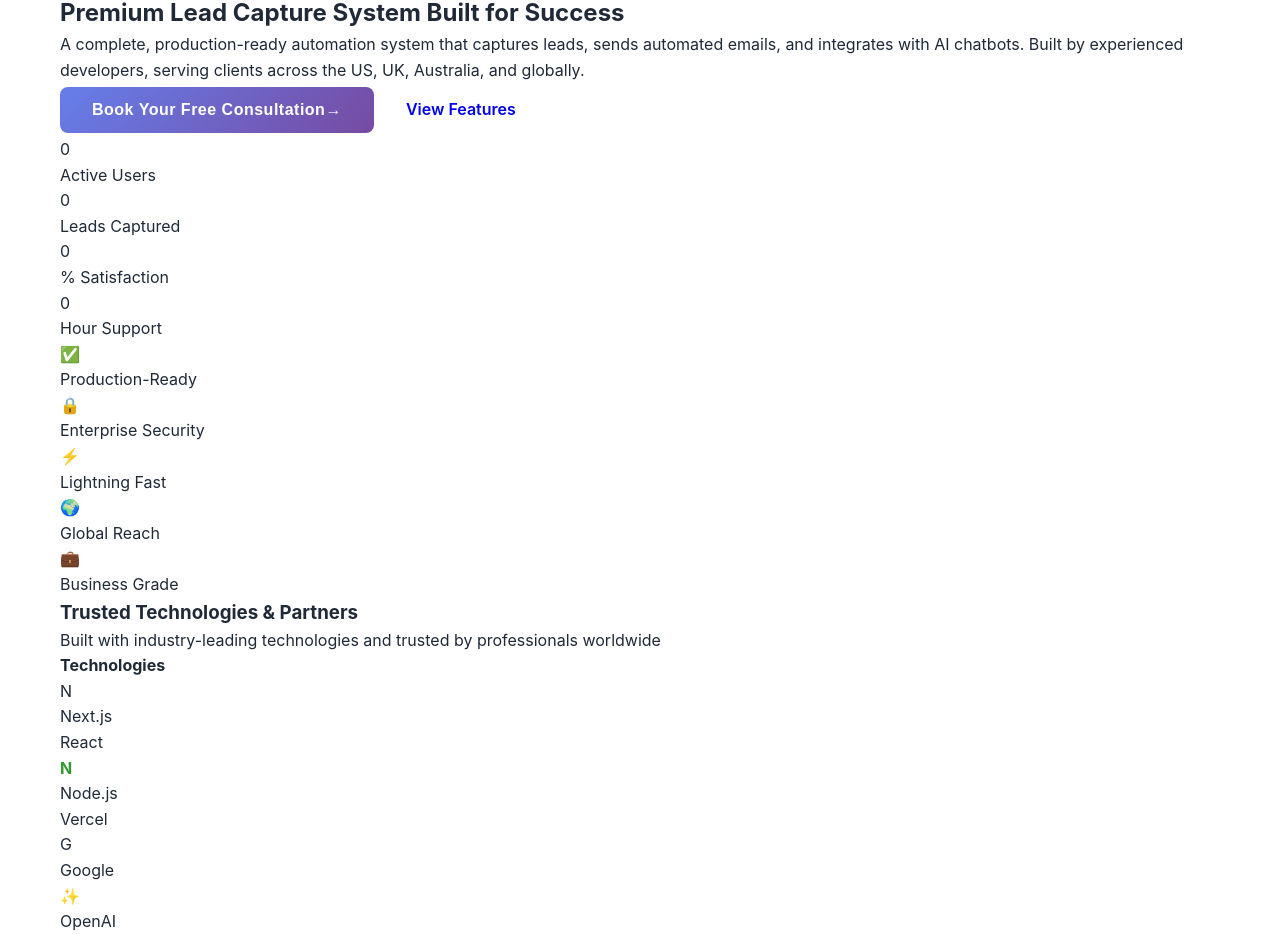
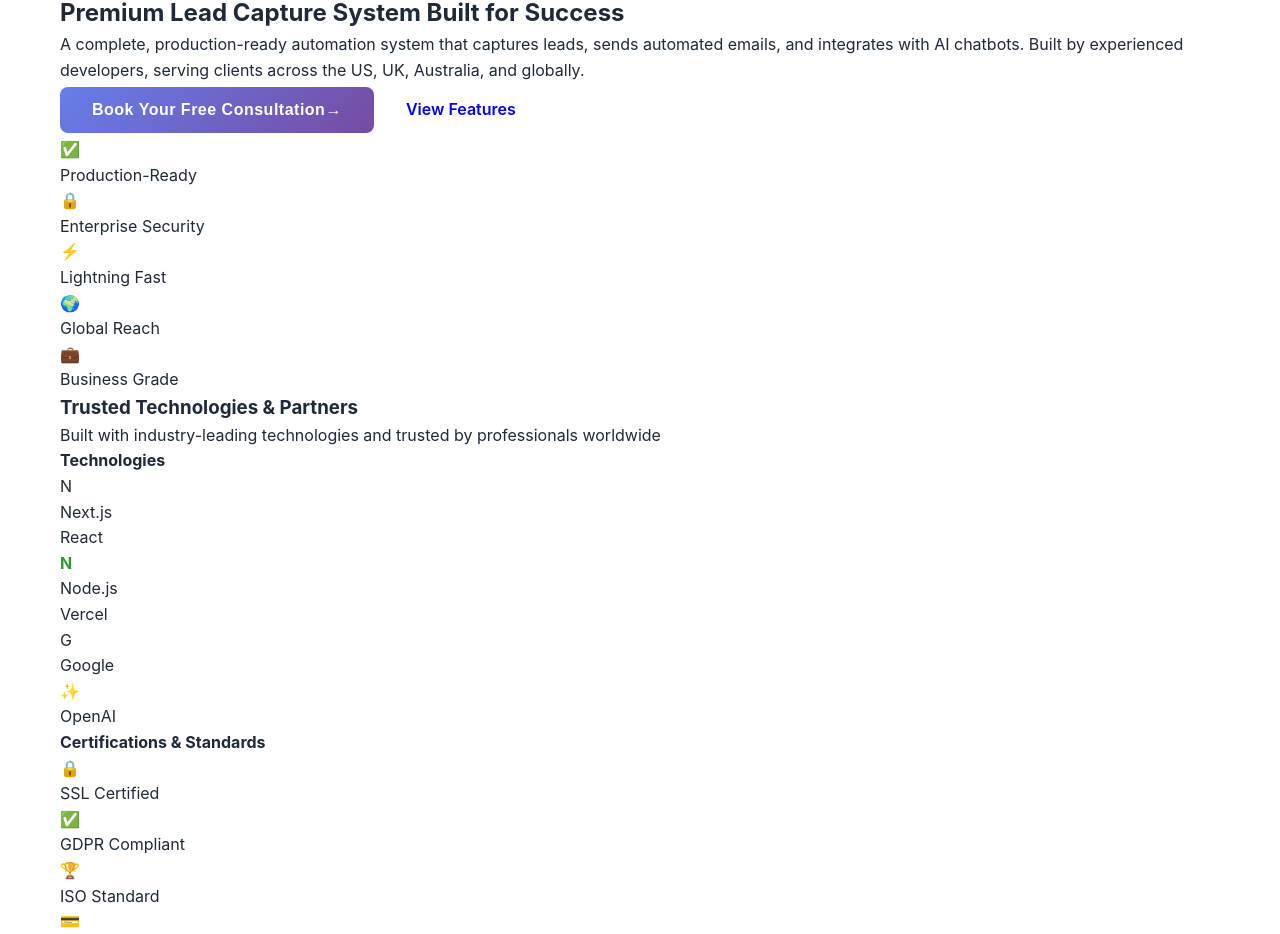
Before and after one commit to pramana15co-stack/Automated-lead-capture, a React (Create React App) app in the folder client/: page / in a window 1280 px wide. Shown: the part 1271-2205 px from the top of the page. Built offline with nearby package versions, Linux system fonts and the light colour scheme; no server answers.

Commit message:
Remove Active Users stats section and 0000 display from landing page

```diff
--- a/client/src/components/LandingPage.js
+++ b/client/src/components/LandingPage.js
@@ -15,7 +15,6 @@ import LogoSection from './LogoSection';
  */
 const LandingPage = () => {
   const [isVisible, setIsVisible] = useState(false);
-  const [statsVisible, setStatsVisible] = useState(false);
 
   useEffect(() => {
     setIsVisible(true);
@@ -81,24 +80,6 @@ const LandingPage = () => {
               <a href="#features" className="btn btn-secondary btn-large">
                 View Features
               </a>
-            </div>
-            <div className={`hero-stats ${statsVisible ? 'fade-in' : ''}`}>
-              <div className="stat-item">
-                <div className="stat-number" data-target="500">0</div>
-                <div className="stat-label">Active Users</div>
-              </div>
-              <div className="stat-item">
-                <div className="stat-number" data-target="10000">0</div>
-                <div className="stat-label">Leads Captured</div>
-              </div>
-              <div className="stat-item">
-                <div className="stat-number" data-target="98">0</div>
-                <div className="stat-label">% Satisfaction</div>
-              </div>
-              <div className="stat-item">
-                <div className="stat-number" data-target="24">0</div>
-                <div className="stat-label">Hour Support</div>
-              </div>
             </div>
           </div>
         </div>
```
